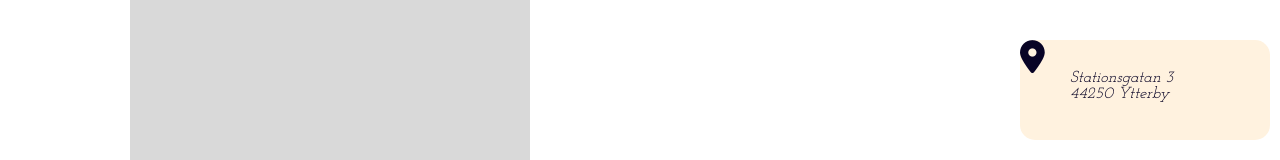
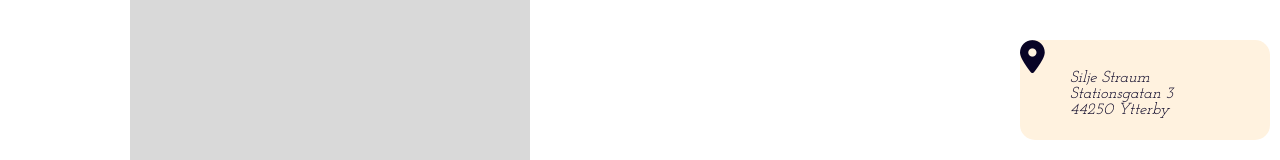
Before and after one commit to CupcakeNemi/Portfolio, a plain HTML site: page contacts.html in a window 1280 px wide. Shown: the part 519-679 px from the top of the page. Drawn offline with nearby package versions, Linux system fonts and the light colour scheme.

Commit message:
Update contacts.html

```diff
--- a/contacts.html
+++ b/contacts.html
@@ -55,6 +55,7 @@
             <div class="infoColor adressContainer">
                 <i class="place fa-solid fa-location-dot"></i>
                 <address>
+                    <p>Silje Straum</p>
                     <p> Stationsgatan 3</p>
                     <p> 44250 Ytterby</p>
                 </address>
```
